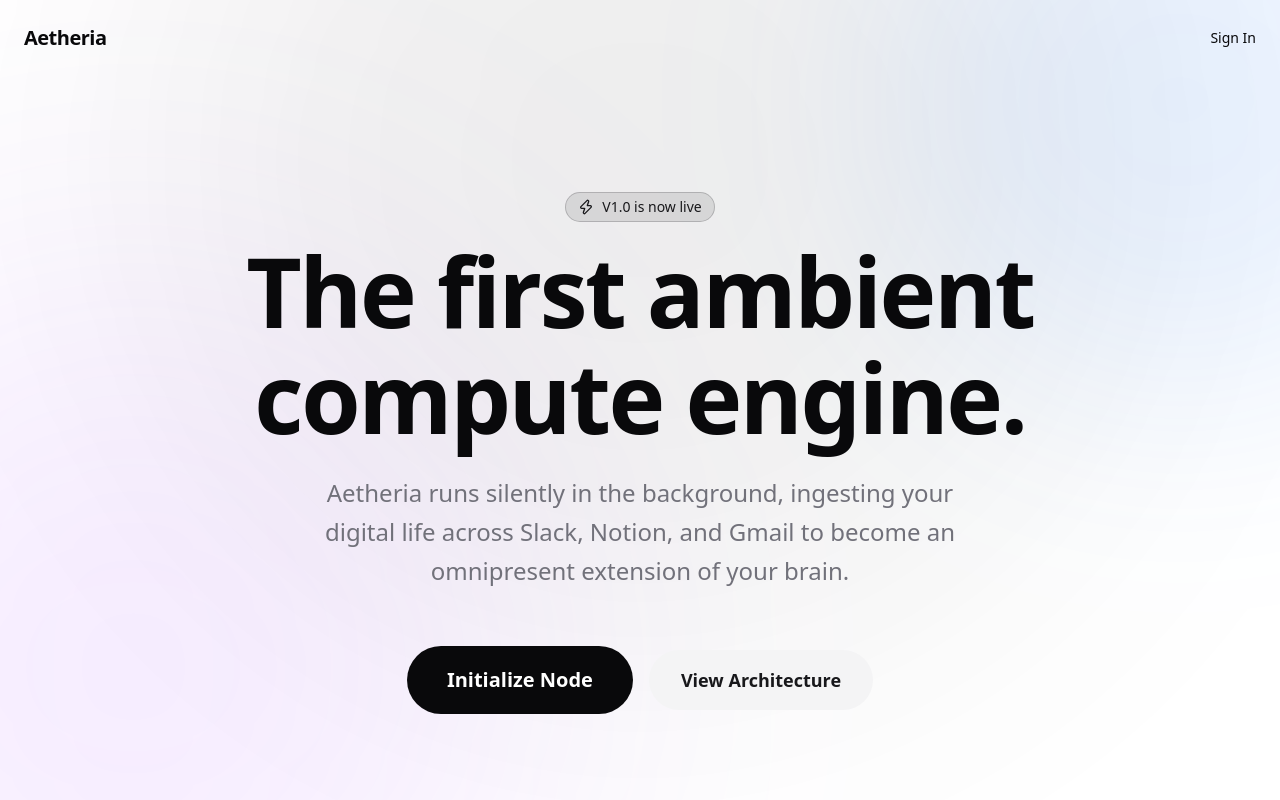
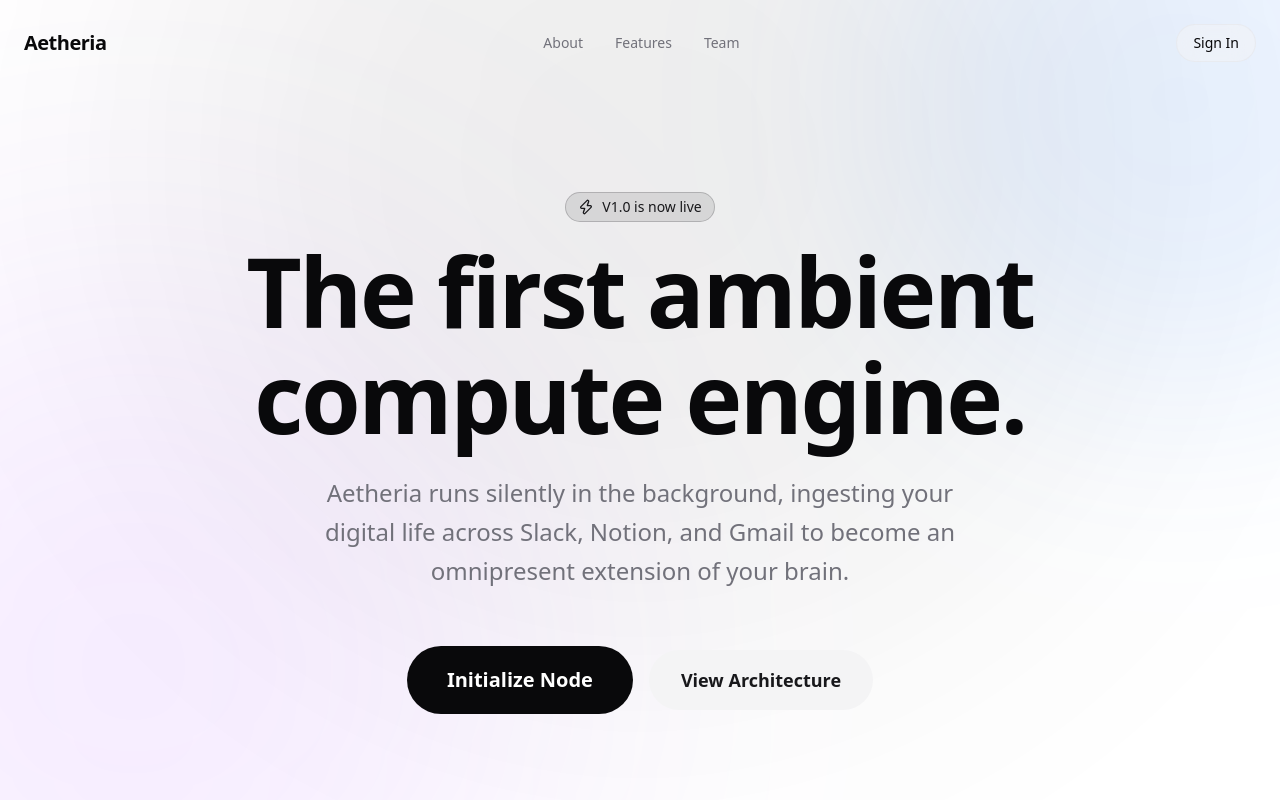
Before and after one commit to Orsted10/NeuralDesk, a Next.js app: page / in a window 1280 px wide. Shown: the top 800 px of the page. Built offline with nearby package versions, Linux system fonts and the light colour scheme; no server answers.

Commit message:
feat: add navigation links to top navbar

```diff
--- a/src/app/page.tsx
+++ b/src/app/page.tsx
@@ -23,9 +23,14 @@
       </div>
 
       {/* Top Navbar */}
-      <nav className="absolute top-0 w-full p-6 flex justify-between items-center z-50">
+      <nav className="absolute top-0 w-full p-6 flex justify-between items-center z-50 max-w-7xl mx-auto left-1/2 -translate-x-1/2">
         <div className="font-bold text-xl tracking-tight">Aetheria</div>
-        <a href="/login" className="text-sm font-medium hover:text-primary transition-colors">Sign In</a>
+        <div className="hidden md:flex gap-8 text-sm font-medium text-muted-foreground">
+          <a href="/about" className="hover:text-foreground transition-colors">About</a>
+          <a href="#architecture" className="hover:text-foreground transition-colors">Features</a>
+          <a href="/#team" className="hover:text-foreground transition-colors">Team</a>
+        </div>
+        <a href="/login" className="text-sm font-medium hover:text-primary transition-colors bg-secondary/50 px-4 py-2 rounded-full backdrop-blur-md border border-border/50">Sign In</a>
       </nav>
 
       {/* Landing Page Content */}
```
